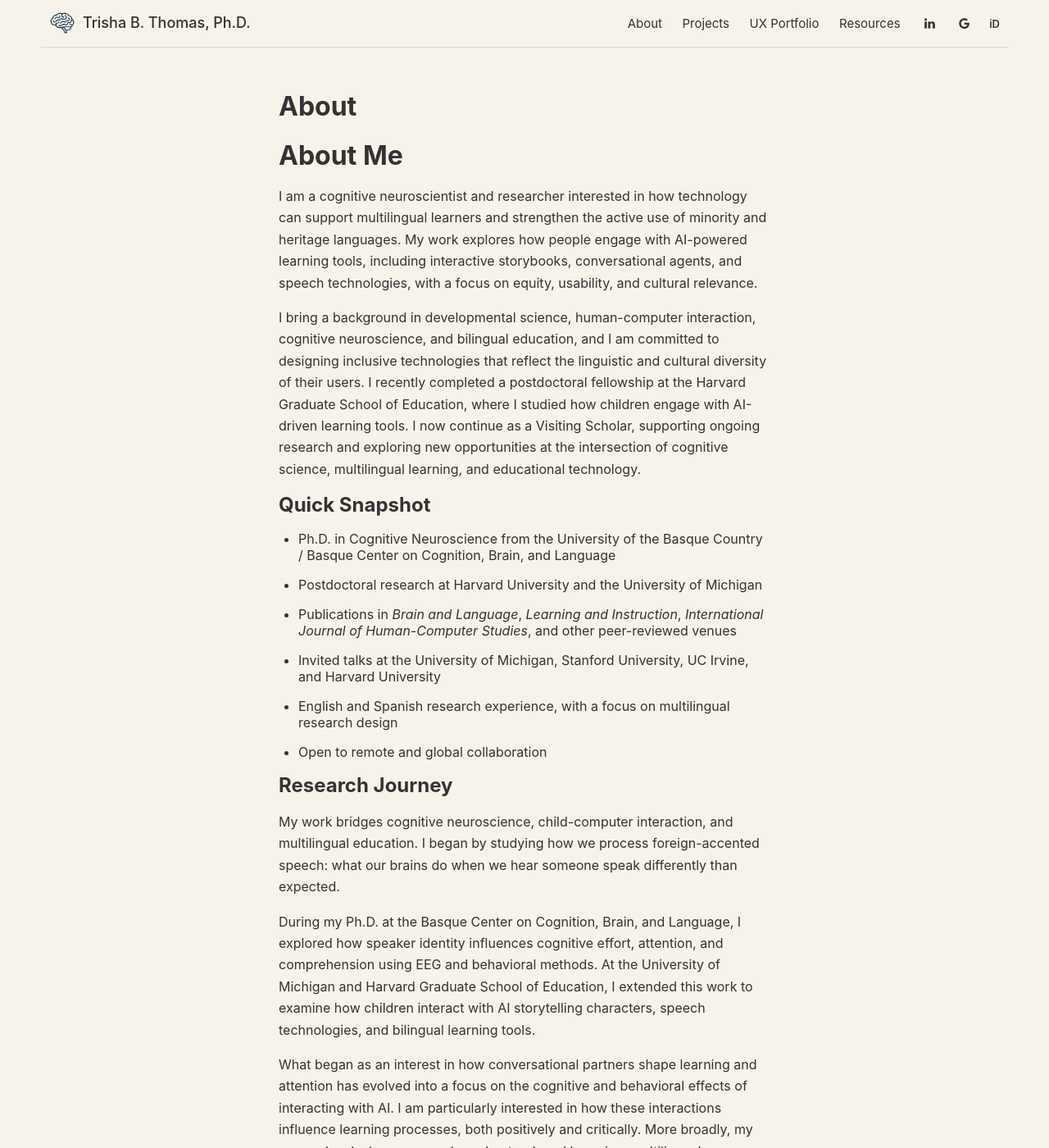
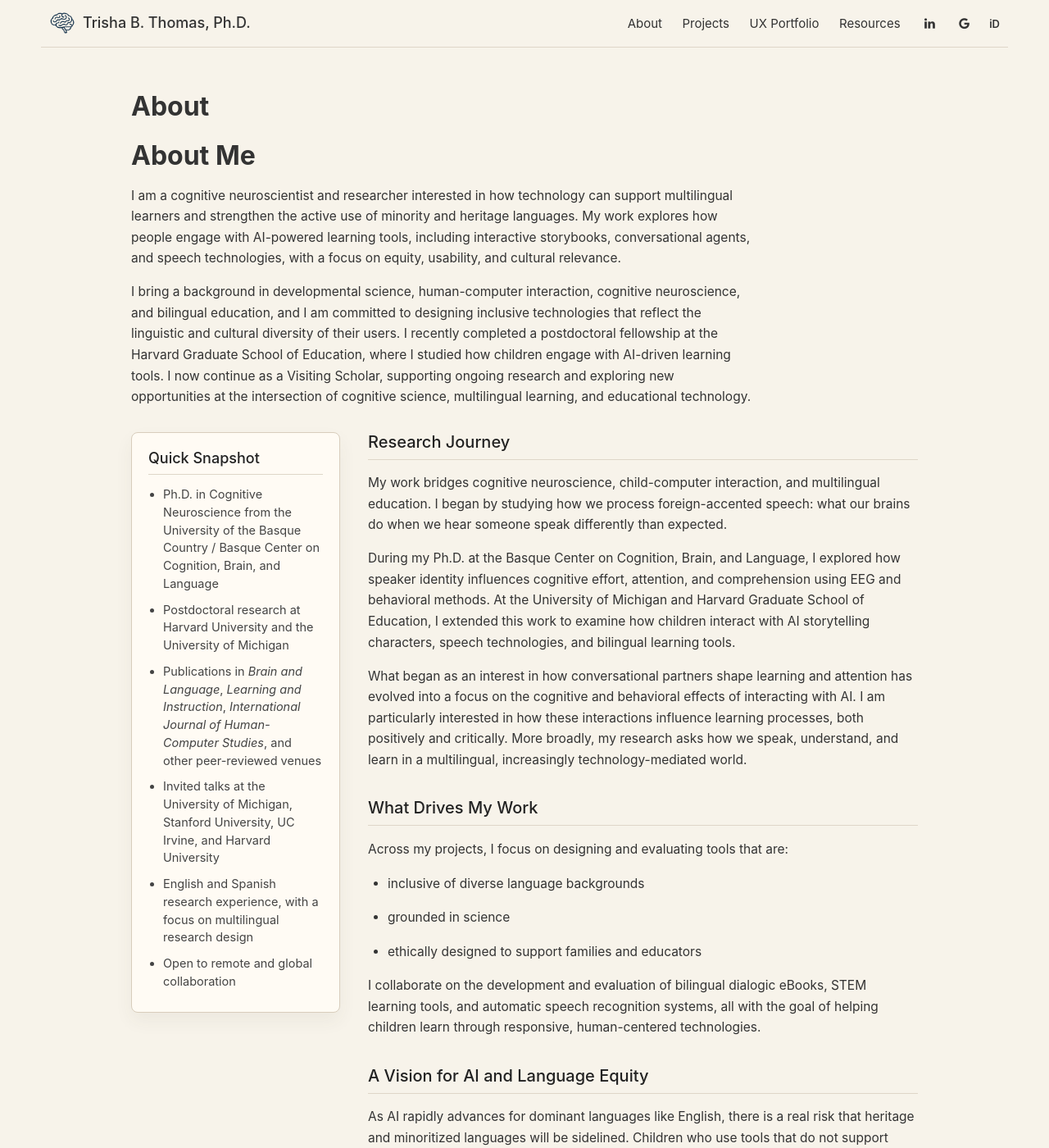
Before and after one commit to tthomas840/tthomas840.github.io, a Jekyll site: the page built from pages/about.md, in a window 1280 px wide and 1400 px high. Shown: the whole window at 82% size. Built offline with Jekyll 4.4.1, drawn with Linux system fonts in a browser that asks for light colours; nearby versions of some CDN libraries.

Commit message:
Style About quick snapshot callout

```diff
--- a/_layouts/page.html
+++ b/_layouts/page.html
@@ -2,7 +2,7 @@
 layout: default
 ---
 
-<div class="page-content">
+<div class="page-content{% if page.page_class %} {{ page.page_class }}{% endif %}">
   <h1>
     {{ page.title }}
   </h1>
--- a/_sass/_page.scss
+++ b/_sass/_page.scss
@@ -4,3 +4,100 @@
   margin: 10px auto 10px;
   padding: 0px 10px 10px;
 }
+
+.page-content.about-page-content {
+  max-width: 960px;
+}
+
+.about-page {
+  color: #333;
+}
+
+.about-page > h1 {
+  max-width: 680px;
+}
+
+.about-page > p {
+  font-size: 15.5px;
+  line-height: 1.65;
+  max-width: 760px;
+}
+
+.about-grid {
+  align-items: start;
+  display: grid;
+  gap: 34px;
+  grid-template-columns: 255px minmax(0, 1fr);
+  margin-top: 30px;
+}
+
+.snapshot-callout {
+  background: #fffbf4;
+  border: 1px solid #d8cdbc;
+  border-radius: 8px;
+  box-shadow: 0 10px 22px rgba(72, 61, 45, 0.06);
+  padding: 20px 20px 16px;
+}
+
+.snapshot-callout h2 {
+  border-bottom: 1px solid #ded6c8;
+  color: #222;
+  font-size: 18px;
+  font-weight: 500;
+  margin: 0 0 13px;
+  padding-bottom: 8px;
+}
+
+.snapshot-callout ul {
+  list-style-position: outside;
+  margin: 0 0 0 18px;
+}
+
+.snapshot-callout li {
+  color: #444;
+  font-size: 14.5px;
+  line-height: 1.5;
+  margin-bottom: 10px;
+}
+
+.about-main h2:first-child {
+  margin-top: 0;
+}
+
+.about-main h2 {
+  border-bottom: 1px solid #ded6c8;
+  color: #222;
+  font-size: 20px;
+  font-weight: 500;
+  margin-top: 34px;
+  padding-bottom: 8px;
+}
+
+.about-main h3 {
+  color: #222;
+  font-size: 17px;
+  font-weight: 500;
+  margin-top: 24px;
+}
+
+.about-main p,
+.about-main li {
+  font-size: 15.5px;
+  line-height: 1.65;
+}
+
+.about-main a {
+  color: #39729e;
+  text-decoration: underline;
+  text-underline-offset: 2px;
+}
+
+@media (max-width: 800px) {
+  .about-grid {
+    grid-template-columns: 1fr;
+  }
+
+  .snapshot-callout {
+    padding: 18px;
+  }
+}
--- a/pages/about.md
+++ b/pages/about.md
@@ -2,13 +2,19 @@
 layout: page
 title: About
 permalink: /about
+page_class: about-page-content
 ---
+
+<div class="about-page" markdown="1">
 
 # About Me
 
 I am a cognitive neuroscientist and researcher interested in how technology can support multilingual learners and strengthen the active use of minority and heritage languages. My work explores how people engage with AI-powered learning tools, including interactive storybooks, conversational agents, and speech technologies, with a focus on equity, usability, and cultural relevance.
 
 I bring a background in developmental science, human-computer interaction, cognitive neuroscience, and bilingual education, and I am committed to designing inclusive technologies that reflect the linguistic and cultural diversity of their users. I recently completed a postdoctoral fellowship at the Harvard Graduate School of Education, where I studied how children engage with AI-driven learning tools. I now continue as a Visiting Scholar, supporting ongoing research and exploring new opportunities at the intersection of cognitive science, multilingual learning, and educational technology.
+
+<div class="about-grid" markdown="1">
+<aside class="snapshot-callout" markdown="1">
 
 ## Quick Snapshot
 
@@ -18,6 +24,9 @@ I bring a background in developmental science, human-computer interaction, cogni
 - Invited talks at the University of Michigan, Stanford University, UC Irvine, and Harvard University
 - English and Spanish research experience, with a focus on multilingual research design
 - Open to remote and global collaboration
+
+</aside>
+<div class="about-main" markdown="1">
 
 ## Research Journey
 
@@ -64,3 +73,7 @@ As a foreigner living in the Basque Country, I witnessed firsthand the challenge
 Most recently, I have become interested in supporting AI literacy for children and families, especially as tools like ChatGPT and voice assistants become part of everyday life. I am exploring hands-on workshops, tutorials, and resources that help families understand how AI works, what it can and cannot do, and how to use it responsibly.
 
 If you are organizing local science outreach, working with immigrant communities, developing bilingual education programming, or building responsible AI learning resources, I would be glad to connect.
+
+</div>
+</div>
+</div>
```
